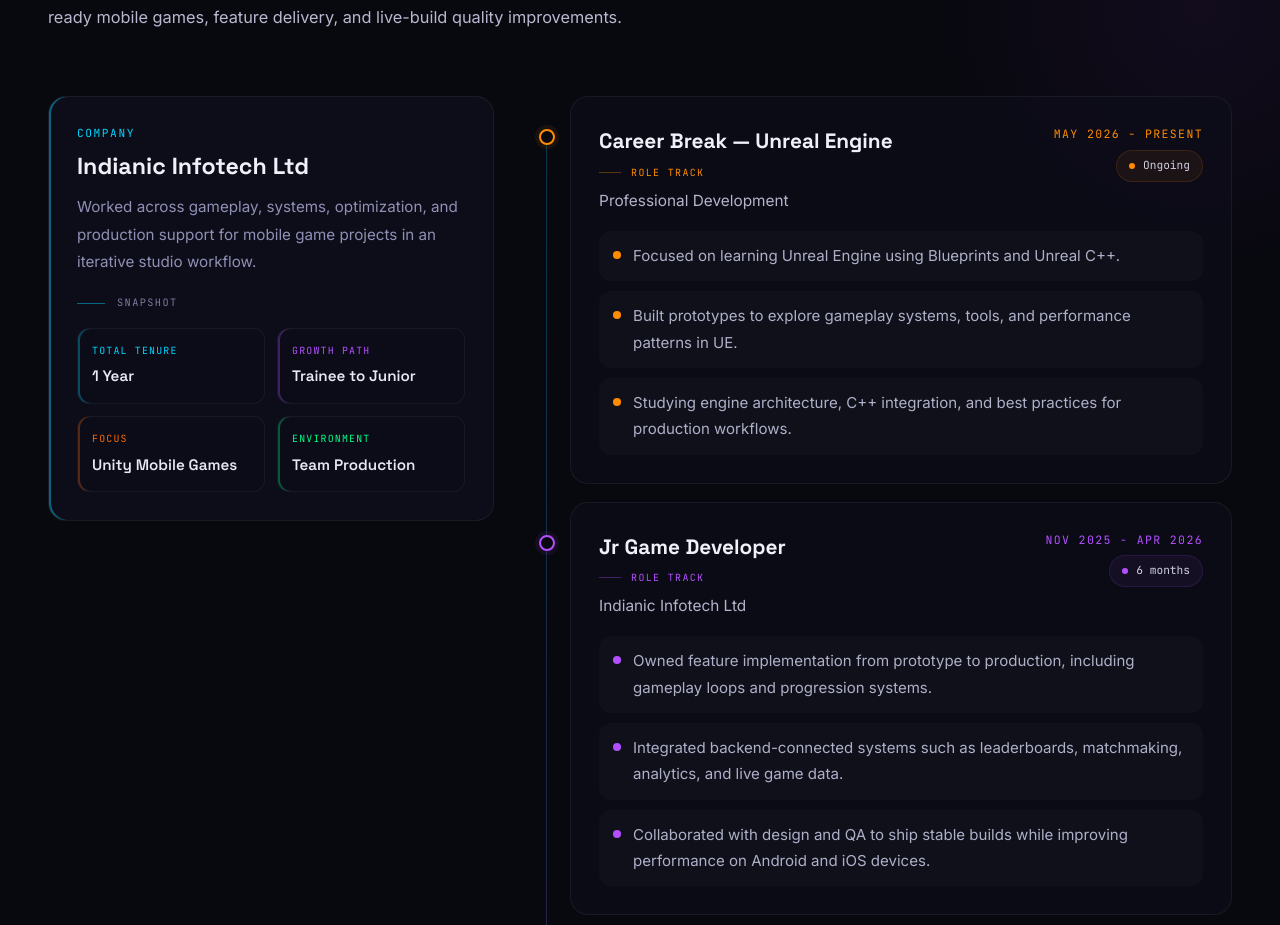
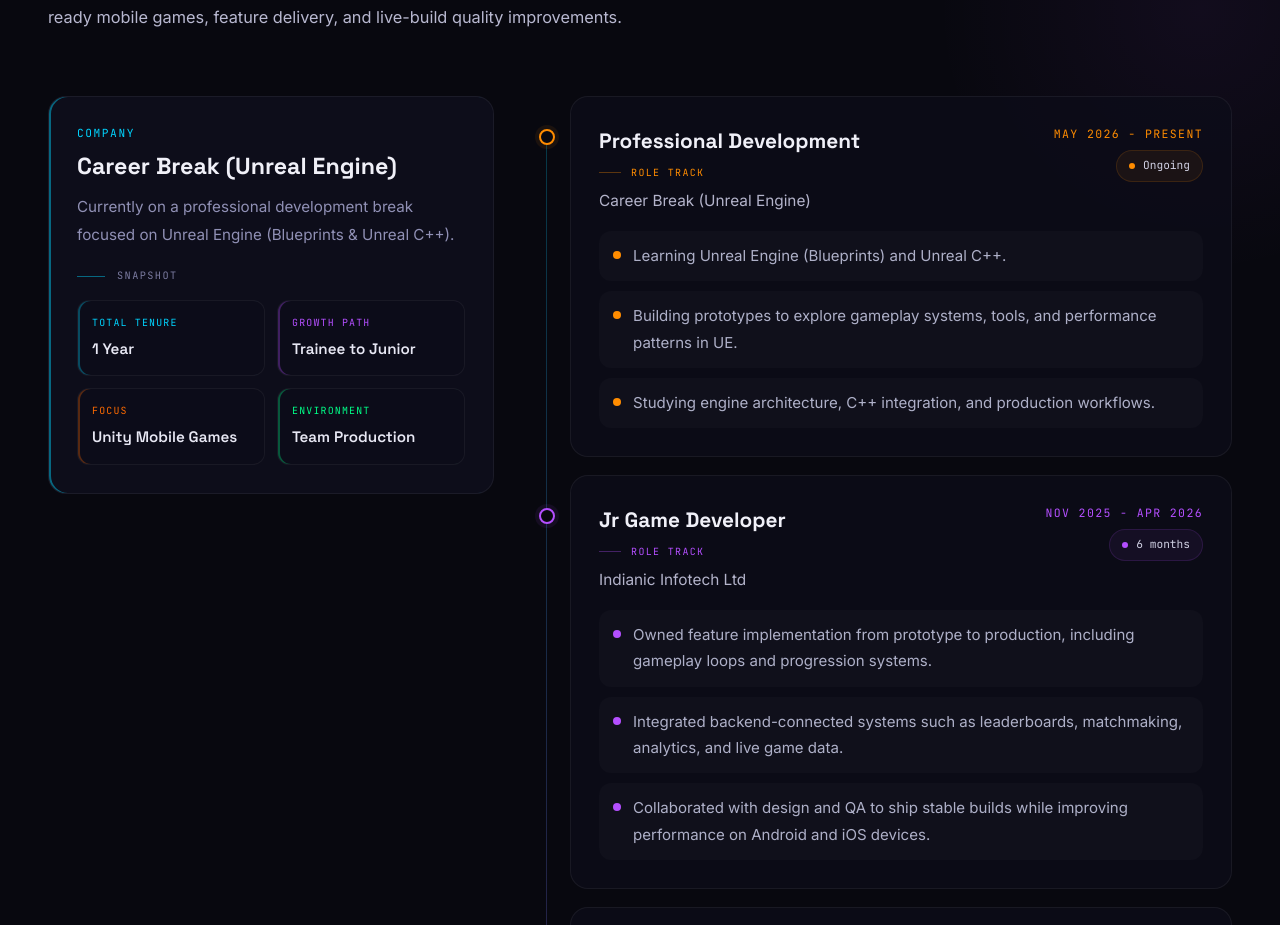
Before and after one commit to Prasham-Desai/Portfolio, a React (Create React App) app: page / in a window 1280 px wide. Shown: the part 3904-4829 px from the top of the page. Built offline with nearby package versions, Linux system fonts and the light colour scheme.

Commit message:
Update Experience.jsx

```diff
--- a/src/components/Experience.jsx
+++ b/src/components/Experience.jsx
@@ -2,15 +2,15 @@
 
 const experienceItems = [
   {
-    company: 'Professional Development',
-    role: 'Career Break — Unreal Engine',
+    company: 'Career Break (Unreal Engine)',
+    role: 'Professional Development',
     period: 'May 2026 - Present',
     duration: 'Ongoing',
     color: '#ff8c00',
     responsibilities: [
-      'Focused on learning Unreal Engine using Blueprints and Unreal C++.',
-      'Built prototypes to explore gameplay systems, tools, and performance patterns in UE.',
-      'Studying engine architecture, C++ integration, and best practices for production workflows.',
+      'Learning Unreal Engine (Blueprints) and Unreal C++.',
+      'Building prototypes to explore gameplay systems, tools, and performance patterns in UE.',
+      'Studying engine architecture, C++ integration, and production workflows.',
     ],
   },
   {
@@ -162,7 +162,7 @@
                 marginBottom: 12,
               }}
             >
-              Indianic Infotech Ltd
+              {experienceItems[0].company}
             </div>
             <p
               style={{
@@ -173,8 +173,9 @@
                 marginBottom: 20,
               }}
             >
-              Worked across gameplay, systems, optimization, and production support for mobile game projects in an
-              iterative studio workflow.
+              {experienceItems[0].company.toLowerCase().includes('career')
+                ? 'Currently on a professional development break focused on Unreal Engine (Blueprints & Unreal C++).'
+                : 'Worked across gameplay, systems, optimization, and production support for mobile game projects in an iterative studio workflow.'}
             </p>
 
             <div
```
